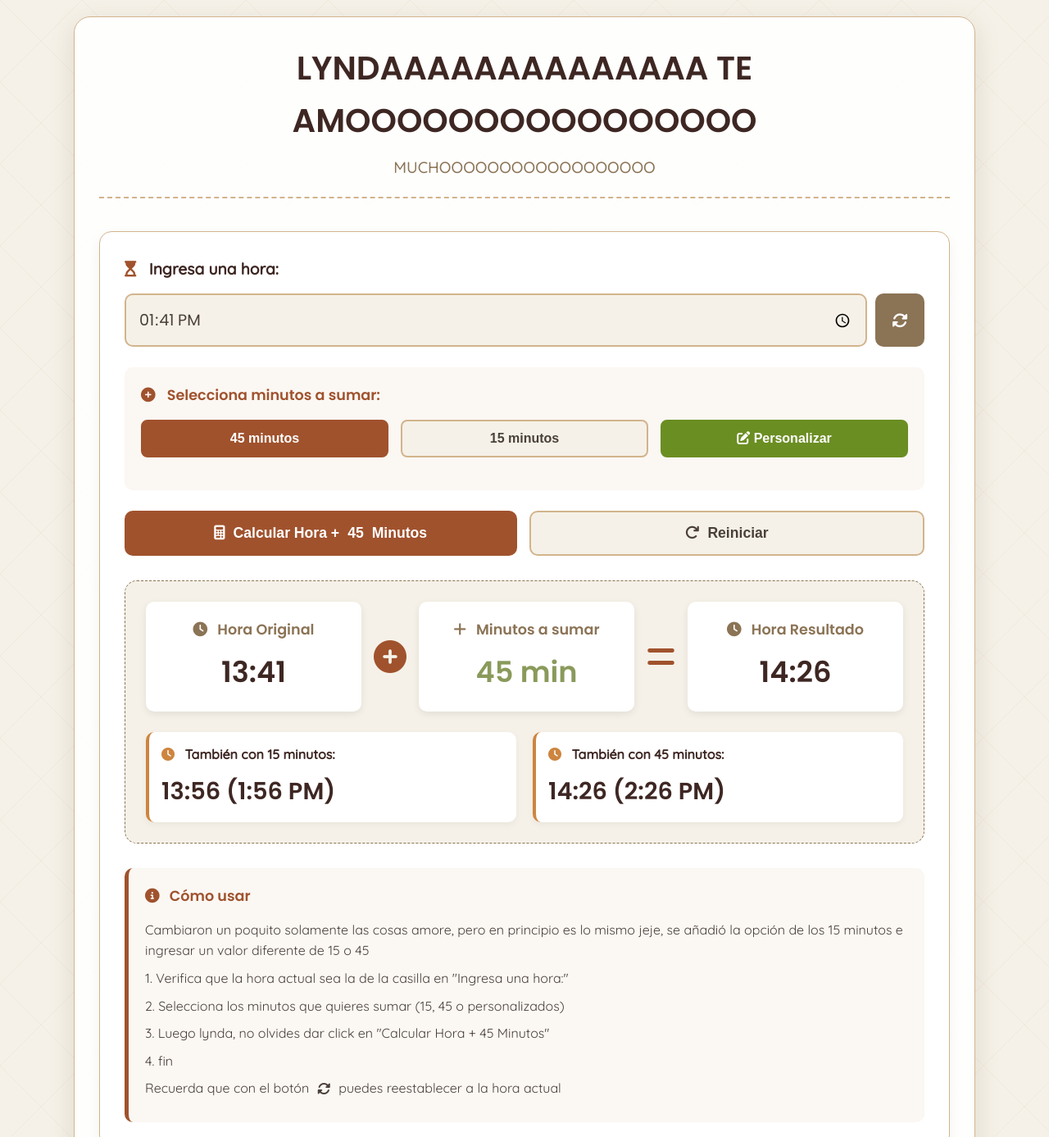
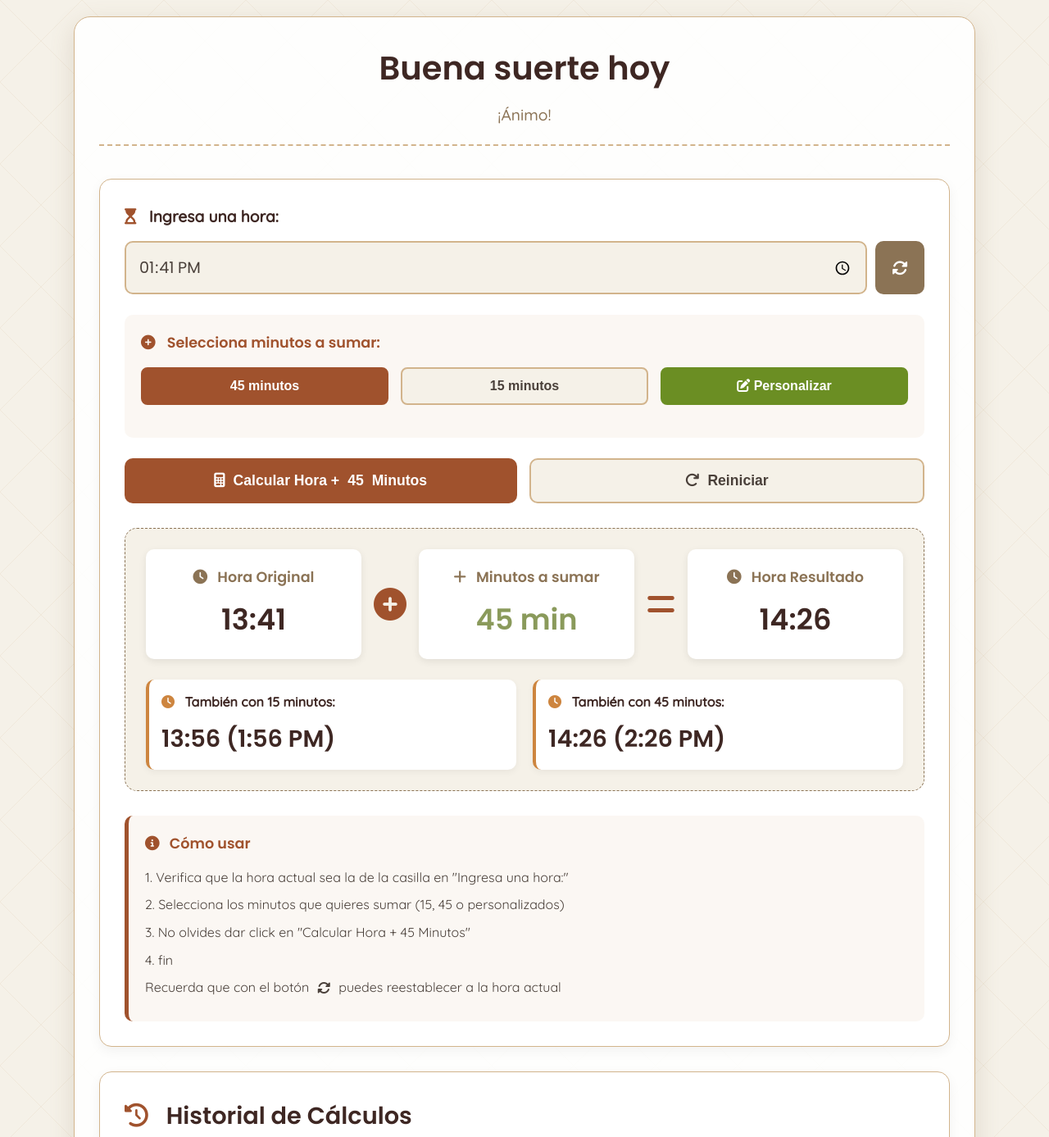
Before and after one commit to sebas30020/lyndaworld, a plain HTML site: page index.html in a window 1280 px wide. Shown: the top 1387 px of the page at 82% size. Drawn offline with Linux system fonts and the light colour scheme.

Commit message:
Update index.html

```diff
--- a/index.html
+++ b/index.html
@@ -11,8 +11,8 @@
 <body>
     <div class="container">
         <header>
-            <h1>LYNDAAAAAAAAAAAAAA TE AMOOOOOOOOOOOOOOOO</h1>
-            <p class="subtitle">MUCHOOOOOOOOOOOOOOOOOO</p>
+            <h1>Buena suerte hoy</h1>
+            <p class="subtitle">¡Ánimo!</p>
             <p class="subtitle"></p>
         </header>
 
@@ -98,10 +98,9 @@
 
                 <div class="info-section">
                     <h3><i class="fas fa-info-circle"></i> Cómo usar</h3>
-                    <P>Cambiaron un poquito solamente las cosas amore, pero en principio es lo mismo jeje, se añadió la opción de los 15 minutos e ingresar un valor diferente de 15 o 45</P>
                     <p>1. Verifica que la hora actual sea la de la casilla en "Ingresa una hora:"</p>
                     <p>2. Selecciona los minutos que quieres sumar (15, 45 o personalizados)</p>
-                    <p>3. Luego lynda, no olvides dar click en "Calcular Hora + 45 Minutos"</p>
+                    <p>3. No olvides dar click en "Calcular Hora + 45 Minutos"</p>
                     <p>4. fin</p>
                     <p>Recuerda que con el botón <i class="fas fa-sync-alt"></i> puedes reestablecer a la hora actual</p>
                 </div>
@@ -126,7 +125,7 @@
 
         <footer>
             <p>© 2025 Calculadora de hora - Del lyndo pa la lynda</p>
-            <p>Esta aplicación suma 45 minutos a cualquier hora ingresada por la bella mujer hermosa de la lynda</p>
+            <p>Esta aplicación suma 45 minutos a cualquier hora ingresada</p>
         </footer>
     </div>
 
```
